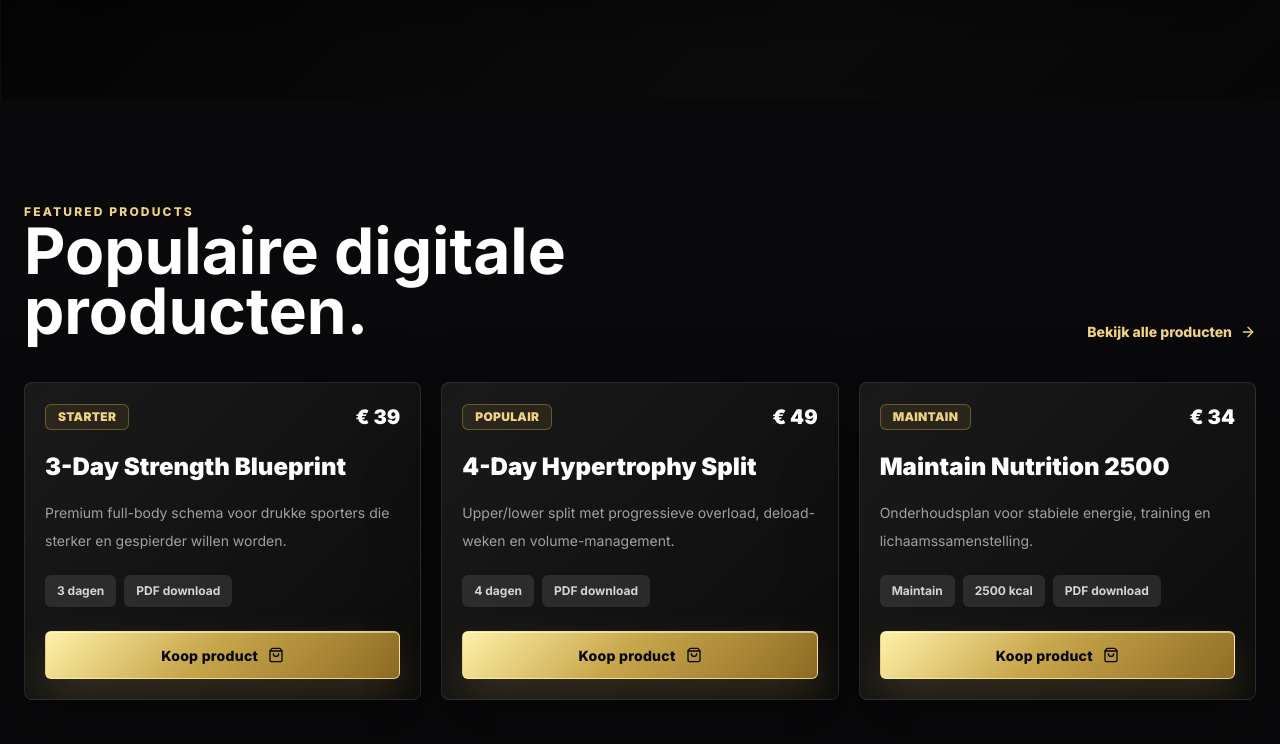
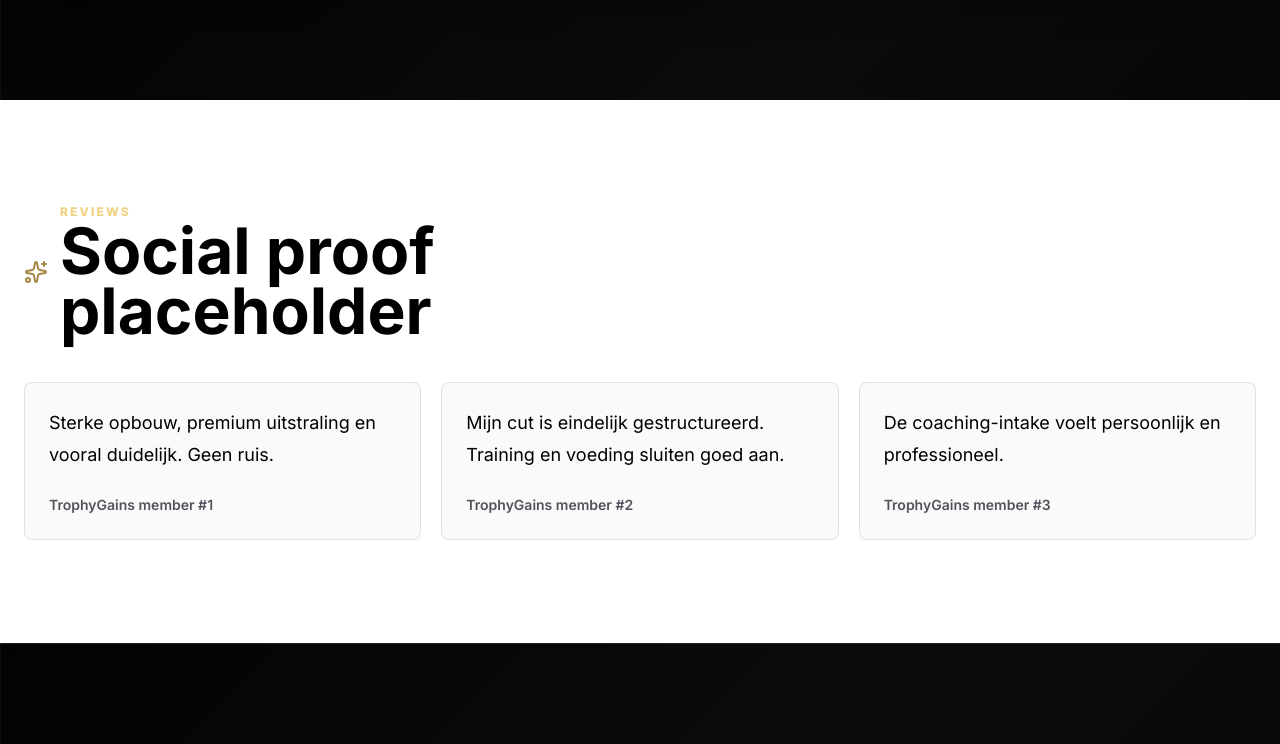
Before and after one commit to kingfreshRLLMN/trophygains, a Next.js app: page / in a window 1280 px wide. Shown: the part 1769-2513 px from the top of the page. Built offline with nearby package versions, Linux system fonts and the light colour scheme; a web font is replaced by a local one.

Commit message:
Remove featured products section from homepage

```diff
--- a/app/page.tsx
+++ b/app/page.tsx
@@ -10,8 +10,6 @@ import {
 import { CTASection } from "@/components/CTASection";
 import { HeroSection } from "@/components/HeroSection";
 import { MotionSection } from "@/components/MotionSection";
-import { ProductCard } from "@/components/ProductCard";
-import { getFeaturedProducts } from "@/lib/products";
 
 const benefits = [
   {
@@ -59,8 +57,6 @@ const categories = [
 ];
 
 export default function Home() {
-  const featuredProducts = getFeaturedProducts();
-
   return (
     <>
       <HeroSection />
@@ -108,25 +104,6 @@ export default function Home() {
         </div>
       </MotionSection>
 
-      <MotionSection className="section-padding bg-zinc-950">
-        <div className="mx-auto max-w-7xl px-6">
-          <div className="mb-10 flex flex-col justify-between gap-5 md:flex-row md:items-end">
-            <div>
-              <p className="eyebrow">Featured Products</p>
-              <h2 className="section-title">Populaire digitale producten.</h2>
-            </div>
-            <a className="text-link" href="/workout-plans">
-              Bekijk alle producten <ArrowRight className="h-4 w-4" />
-            </a>
-          </div>
-          <div className="grid gap-5 md:grid-cols-3">
-            {featuredProducts.map((product) => (
-              <ProductCard key={product.id} product={product} />
-            ))}
-          </div>
-        </div>
-      </MotionSection>
-
       <MotionSection className="section-padding bg-white text-black">
         <div className="mx-auto max-w-7xl px-6">
           <div className="mb-10 flex items-center gap-3">
```
